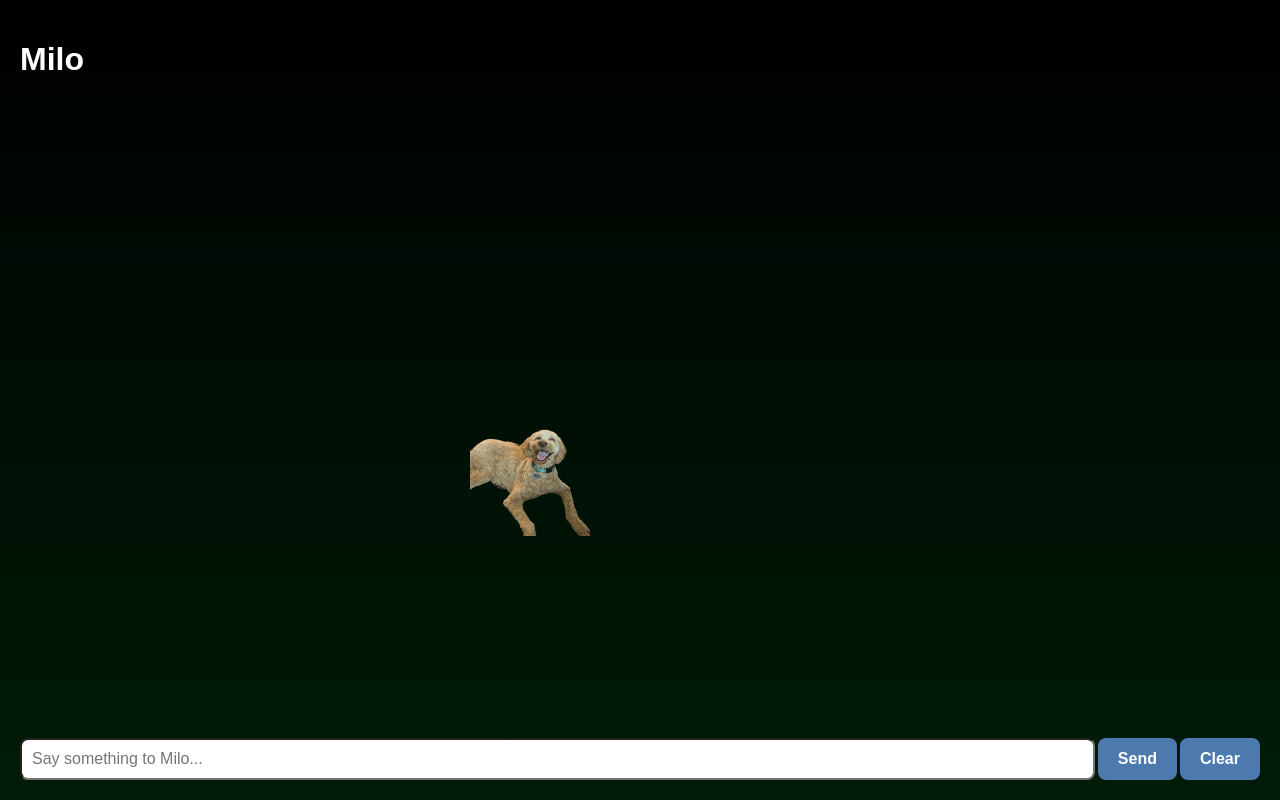
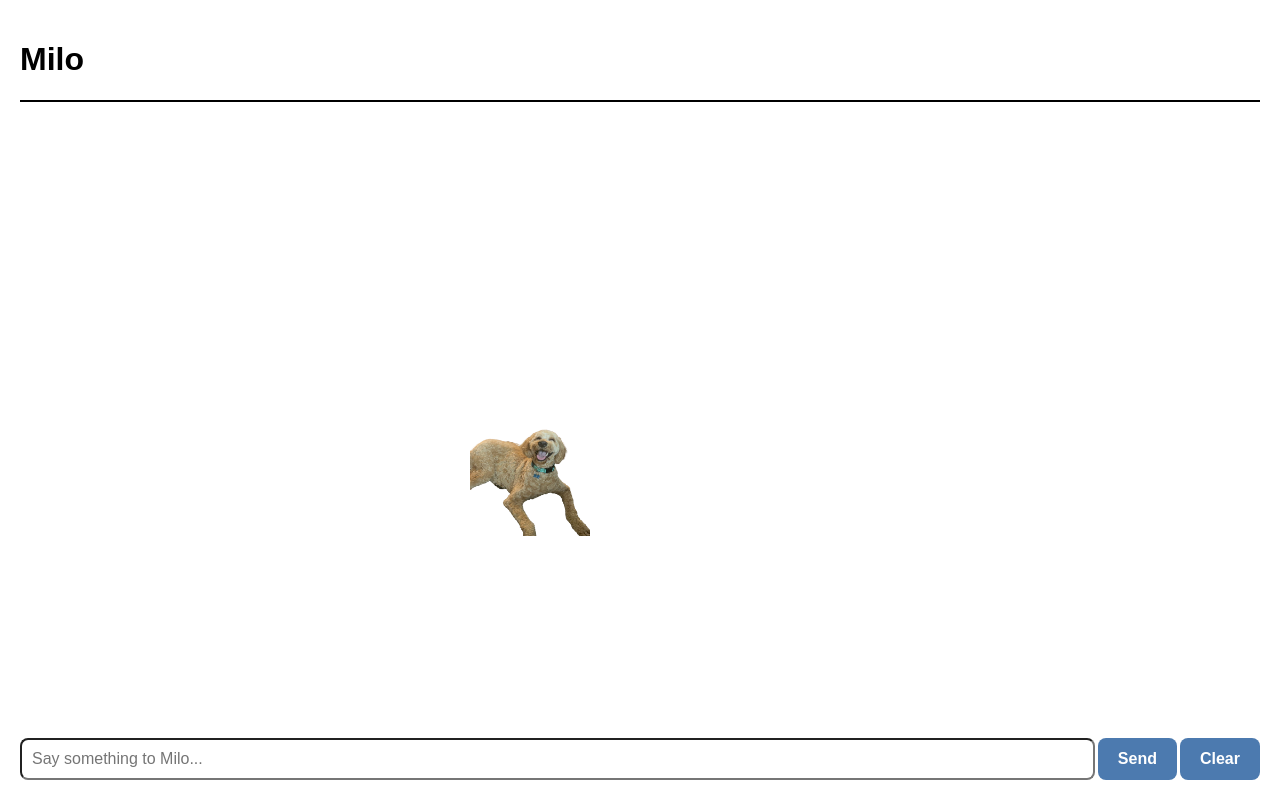
Before and after one commit to andylieou/website, a React (Vite) app: page / in a window 1280 px wide. Built offline with nearby package versions, Linux system fonts and the light colour scheme.

Commit message:
change: new background color

```diff
--- a/src/Chat.css
+++ b/src/Chat.css
@@ -5,7 +5,7 @@ body {
   }
 
 .container {
-    background: linear-gradient(to bottom, #000000, #001c08);
+    background: white;
     width: 100vw;
     min-height: 100vh;
     height: 100vh;
--- a/src/Chat.tsx
+++ b/src/Chat.tsx
@@ -169,8 +169,14 @@ function Chat() {
 
   return (
     <div className="container">
-      <h1>Milo</h1>
-
+      <h1 style={{ color: "black" }}>Milo</h1>
+      <div
+        style={{
+          borderColor: "black",
+          border: "1px solid black",
+          marginBottom: "8px",
+        }}
+      />
       <div
         className="chat-wrapper"
         style={{ flexGrow: 1, width: "100%", overflowY: "auto" }}
@@ -203,7 +209,7 @@ function Chat() {
         <div ref={bottomRef}></div>
       </div>
 
-      <div style={{ display: "flex", marginTop: "10px", gap: "3px"}}>
+      <div style={{ display: "flex", marginTop: "10px", gap: "3px" }}>
         <input
           className="chat-text"
           value={input}
```
Also changed, not shown: 1 other file (tests, documents, lock files or other folders).
